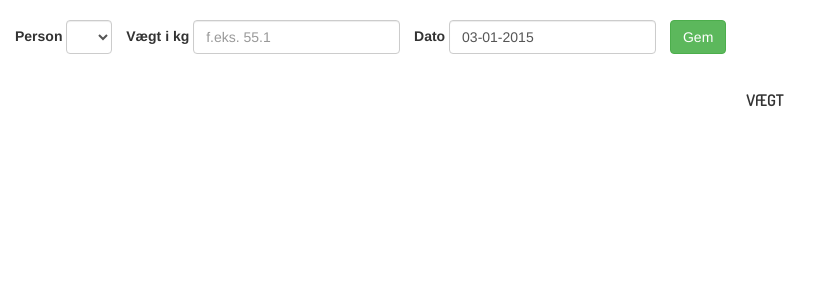
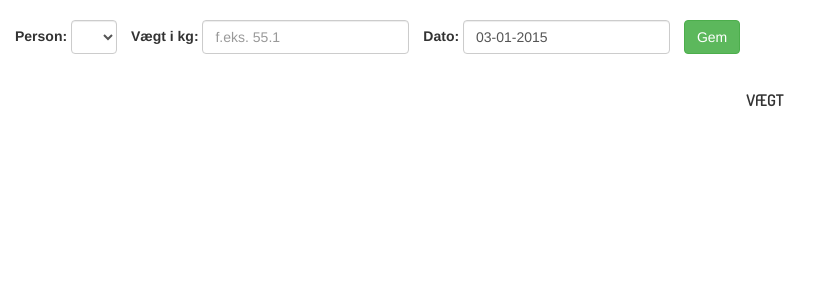
Before and after one commit to omegahm/omegahm.github.io, a Jekyll site: the page vægt.html, which Jekyll copies as it is, in a window 1280 px wide. Shown: the top 300 px of the page, without its empty margins (0-829 px from the left). Built offline with Jekyll 4.4.1, drawn with Linux system fonts in a browser that asks for light colours; nearby versions of some CDN libraries; Markdown is read by kramdown in place of the engine named in the settings; comment, search, counter and statistics services are not loaded.

Commit message:
Added favicon n stuff

```diff
--- a/vægt.html
+++ b/vægt.html
@@ -1,9 +1,13 @@
+<!DOCTYPE html>
 <html>
 <head>
-  <meta charset="UTF-8">
+  <meta charset="utf-8">
+  <meta name="viewport" content="width=device-width, initial-scale=1.0">
+  <meta http-equiv="X-UA-Compatible" content="IE=edge,chrome=1">
+
   <title>Vægtskema</title>
   <link rel="stylesheet" href="http://maxcdn.bootstrapcdn.com/bootstrap/3.3.1/css/bootstrap.min.css">
-
+  <link rel="icon" type="image/png" href="http://i.imgur.com/Fo8GQOM.png">
   <style>
     .form-group {
       margin-right: 10px;
@@ -15,17 +19,17 @@
   <div class="container-fluid">
     <form id="form" class="form-inline">
       <div class="form-group">
-        <label for="user">Person</label>
+        <label for="user">Person:</label>
         <select class="form-control" id="user" name="user"></select>
       </div>
 
       <div class="form-group">
-        <label for="weight">Vægt i kg</label>
+        <label for="weight">Vægt i kg:</label>
         <input class="form-control" type="text" placeholder="f.eks. 55.1" id="weight" name="weight">
       </div>
 
       <div class="form-group">
-        <label for="date">Dato</label>
+        <label for="date">Dato:</label>
         <input class="form-control" type="text" placeholder="" id="date" name="date">
       </div>
 
```
